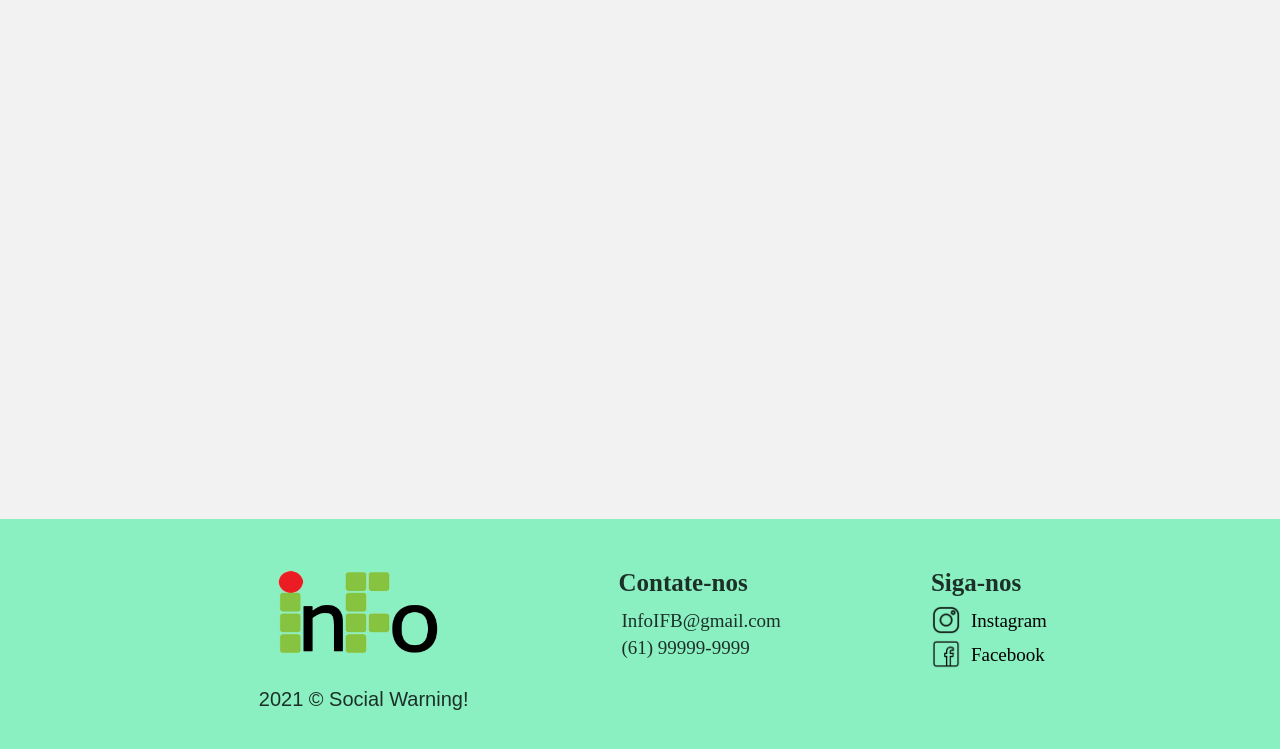
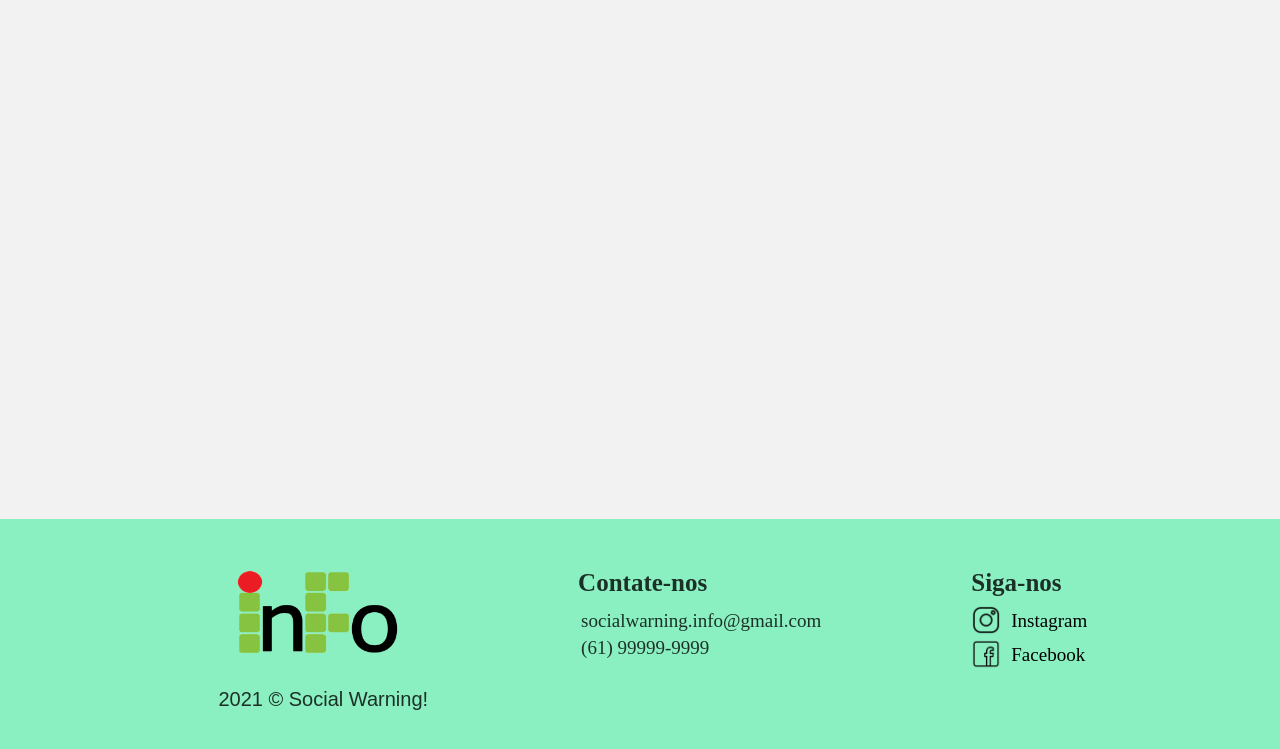
Before and after one commit to SocialWarning/INFO, a plain HTML site: page Notices/1ano.html in a window 1280 px wide. Shown: the part 464-1213 px from the top of the page. Drawn offline with Linux system fonts and the light colour scheme; a web font is replaced by a local one.

Commit message:
Update 1ano.html

```diff
--- a/Notices/1ano.html
+++ b/Notices/1ano.html
@@ -77,7 +77,7 @@
       </div>
         <div class="footComponents">
           <p id="footContato"> Contate-nos</p>
-          <p class="foot-dados">InfoIFB@gmail.com</p>
+          <p class="foot-dados">socialwarning.info@gmail.com</p>
           <p class="foot-dados">(61) 99999-9999</p>
         </div>
         <div class="footComponents">
```
